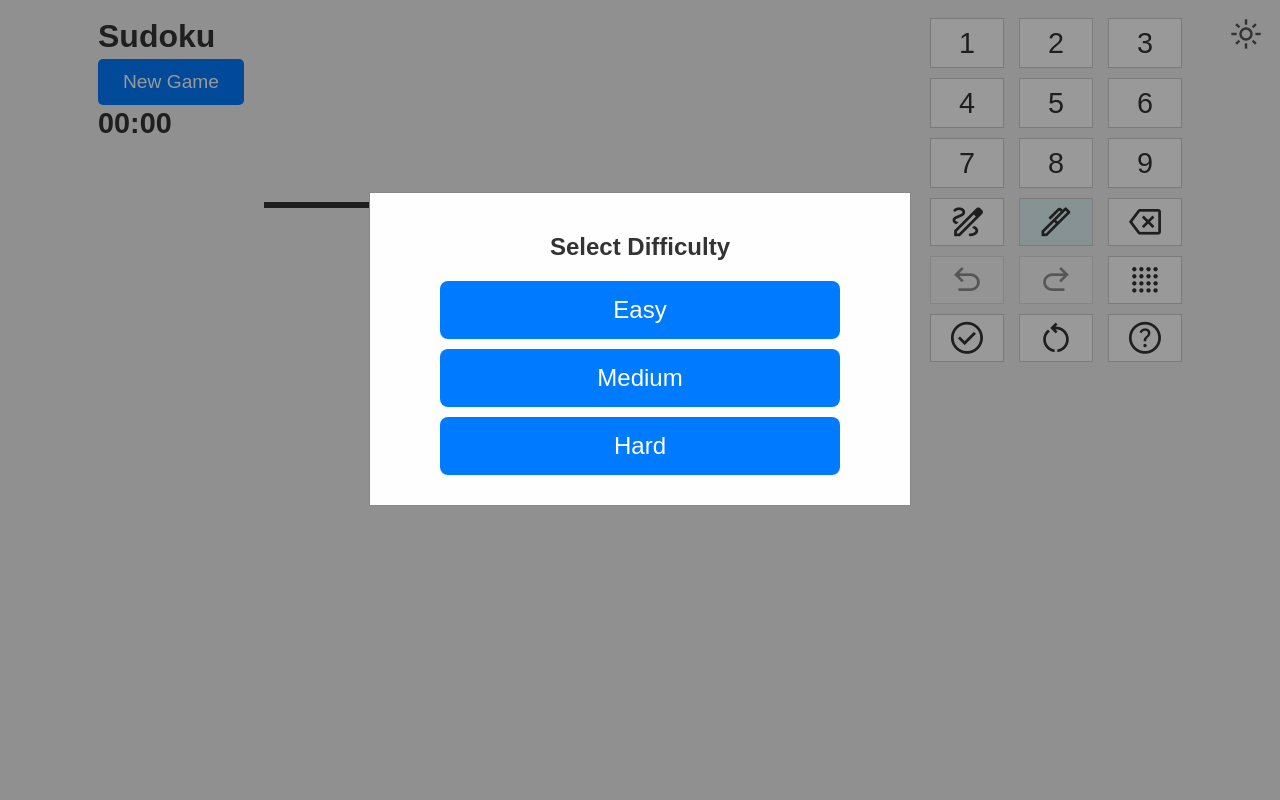
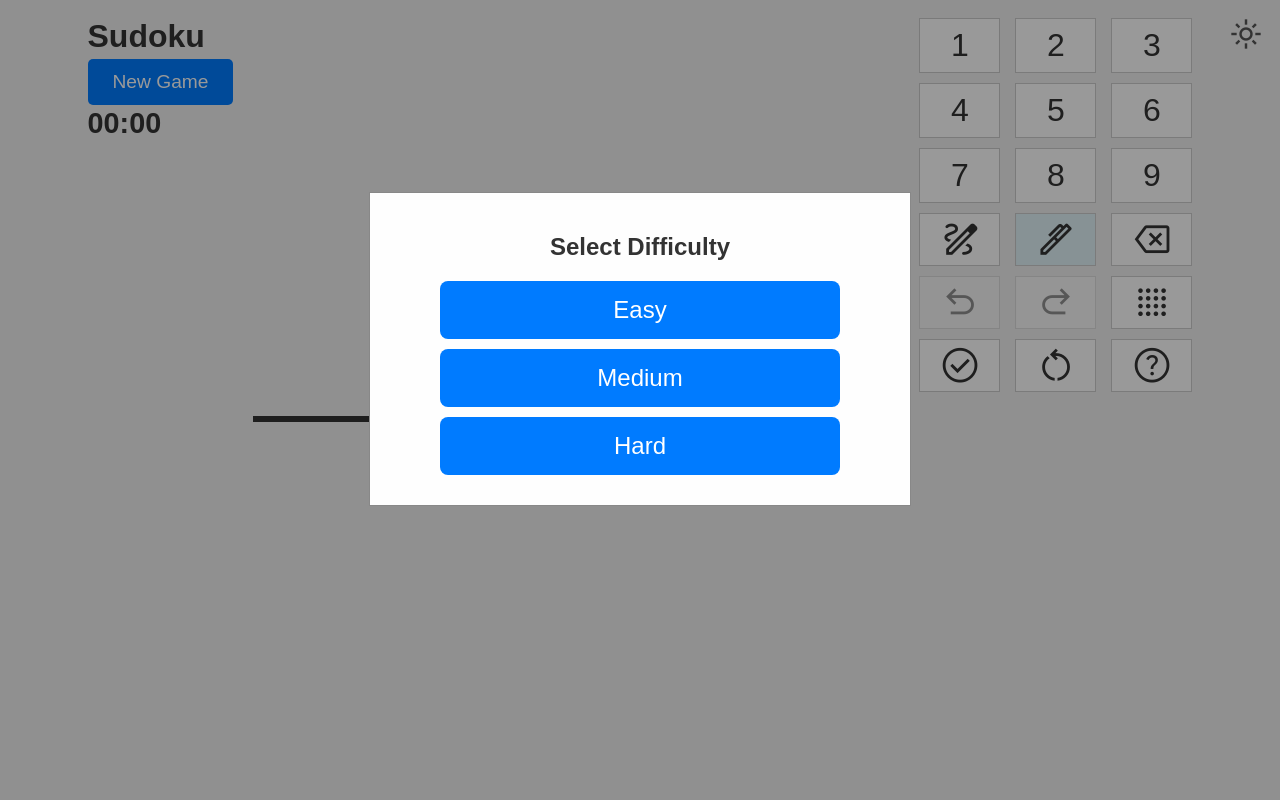
Before and after one commit to hennievn/sudoku, a FastAPI app: page / in a window 1280 px wide. Run offline with FastAPI, Linux system fonts and the light colour scheme.

Commit message:
Change contol button sizes another 10% larger

```diff
--- a/static/style.css
+++ b/static/style.css
@@ -250,20 +250,20 @@
 }
 
 .palette-number, button.palette-icon {
-    min-width: 72px;
-    height: 48px;
+    min-width: 79px;
+    height: 53px;
     display: flex;
     justify-content: center;
     align-items: center;
     cursor: pointer;
-    font-size: 1.8em;
+    font-size: 2.0em;
     border: 1px solid var(--palette-btn-border-color);
     background-color: var(--palette-btn-bg-color);
 }
 
 button.palette-icon {
     font-family: 'Material Symbols Outlined';
-    font-size: 2.4em;
+    font-size: 2.6em;
     color: var(--text-color);
 }
 
@@ -323,7 +323,7 @@
 
     #game-area {
         flex-direction: row; /* Board next to controls */
-        align-items: center; /* Align items to the center */
+        align-items: flex-end; /* Align items to the center */
         width: auto;
         height: 100%;
     }
```
